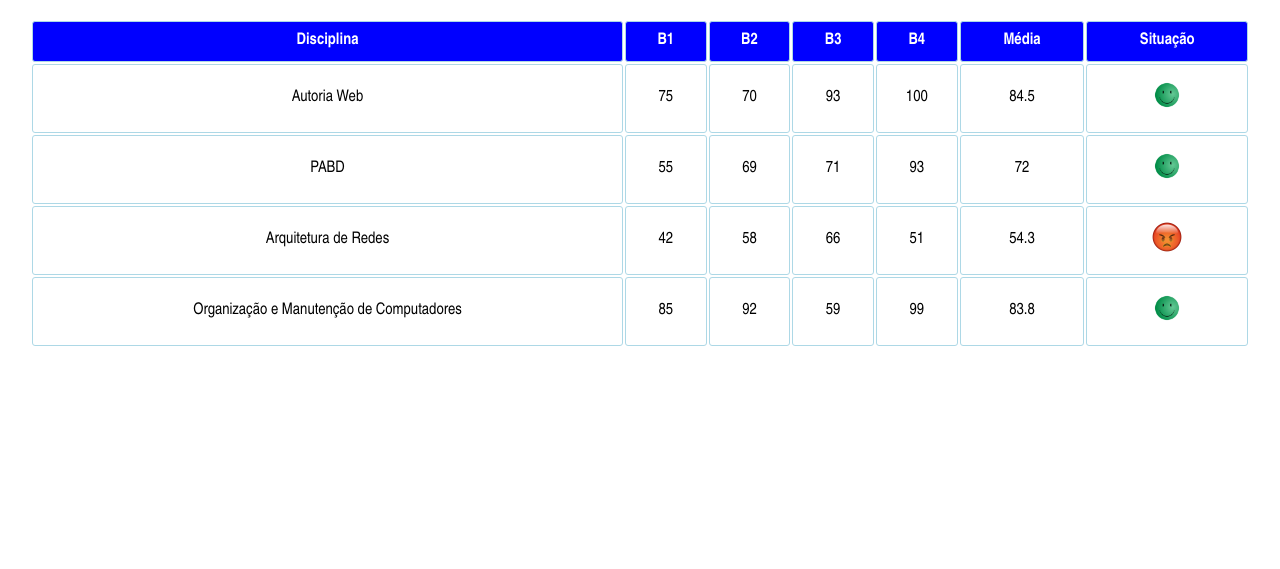
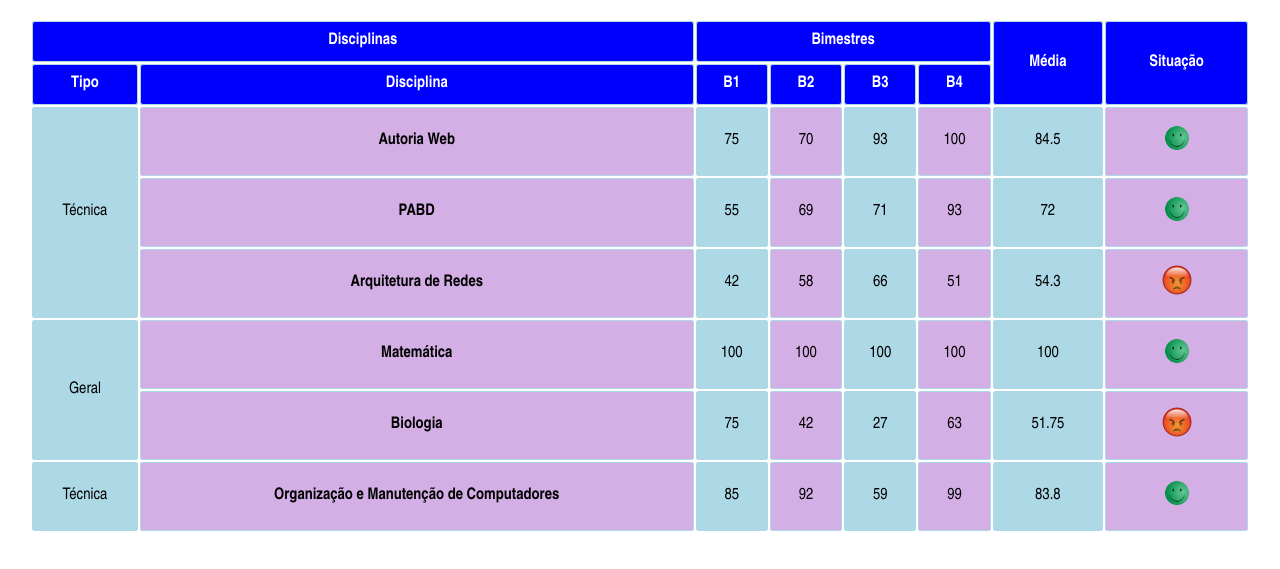
Before and after one commit to jamilly-campelo/autoria-web, a plain HTML site: page Autoria Web/Tables/index.html in a window 1280 px wide. Shown: the part 123-692 px from the top of the page. Drawn offline with Linux system fonts and the light colour scheme.

Commit message:
add atualização index

```diff
--- a/Autoria Web/Tables/index.html
+++ b/Autoria Web/Tables/index.html
@@ -3,6 +3,7 @@
 <head>
     <meta charset="UTF-8">
     <meta http-equiv="X-UA-Compatible" content="IE=edge">
+    <meta http-equiv="refresh" content="10">
     <meta name="viewport" content="width=device-width, initial-scale=1.0">
     <title>Boletim escolar</title>
     <link rel="stylesheet" href="css\estilo.css">
@@ -11,17 +12,27 @@
     <h1>Boletim escolar</h1>
     <h3>Aluno: Chico Bento da Silva</h3>
     <table>
+        <thead>
             <tr>
+                <th colspan="2">Disciplinas</th>
+                <th colspan="4">Bimestres</th>
+                <th rowspan="2">Média</th>
+                <th rowspan="2">Situação</th>
+            </tr>
+            <tr>
+                <th>Tipo</th>
                 <th>Disciplina</th>
                 <th>B1</th>
                 <th>B2</th>
                 <th>B3</th>
                 <th>B4</th>
-            <th>Média</th>
-            <th>Situação</th>
             </tr>
+        </thead>
+        <tbody>
+            <col><col><col><col><col><col><col><col>
             <tr>
-            <td>Autoria Web</td>
+                <td rowspan="3">Técnica</td>
+                <td class="disciplina">Autoria Web</td>
                 <td>75</td>
                 <td>70</td>
                 <td>93</td>
@@ -32,7 +43,7 @@
                 </td>
             </tr>
             <tr>
-            <td>PABD</td>
+                <td class="disciplina">PABD</td>
                 <td>55</td>
                 <td>69</td>
                 <td>71</td>
@@ -43,7 +54,7 @@
                 </td>
             </tr>
             <tr>
-            <td>Arquitetura de Redes</td>
+                <td class="disciplina">Arquitetura de Redes</td>
                 <td>42</td>
                 <td>58</td>
                 <td>66</td>
@@ -54,7 +65,31 @@
                 </td>
             </tr>
             <tr>
-            <td>Organização e Manutenção de Computadores</td>
+                <td rowspan="2">Geral</td>
+                <td class="disciplina">Matemática</td>
+                <td>100</td>
+                <td>100</td>
+                <td>100</td>
+                <td>100</td>
+                <td>100</td>
+                <td>
+                    <img src="imagens\feliz.png" alt="ok">
+                </td>
+            </tr>
+            <tr>
+                <td class="disciplina">Biologia</td>
+                <td>75</td>
+                <td>42</td>
+                <td>27</td>
+                <td>63</td>
+                <td>51.75</td>
+                <td>
+                    <img src="imagens\bravo.png" alt="ok">
+                </td>
+            </tr>
+            <tr>
+                <td>Técnica</td>
+                <td class="disciplina">Organização e Manutenção de Computadores</td>
                 <td>85</td>
                 <td>92</td>
                 <td>59</td>
@@ -64,6 +99,8 @@
                     <img src="imagens\feliz.png" alt="ok">
                 </td>
             </tr>
+        </tbody>
+        <!--/tfoot-->
     </table>
 </body>
 </html>
```
Lines whose indentation alone changed are shown as unchanged.
